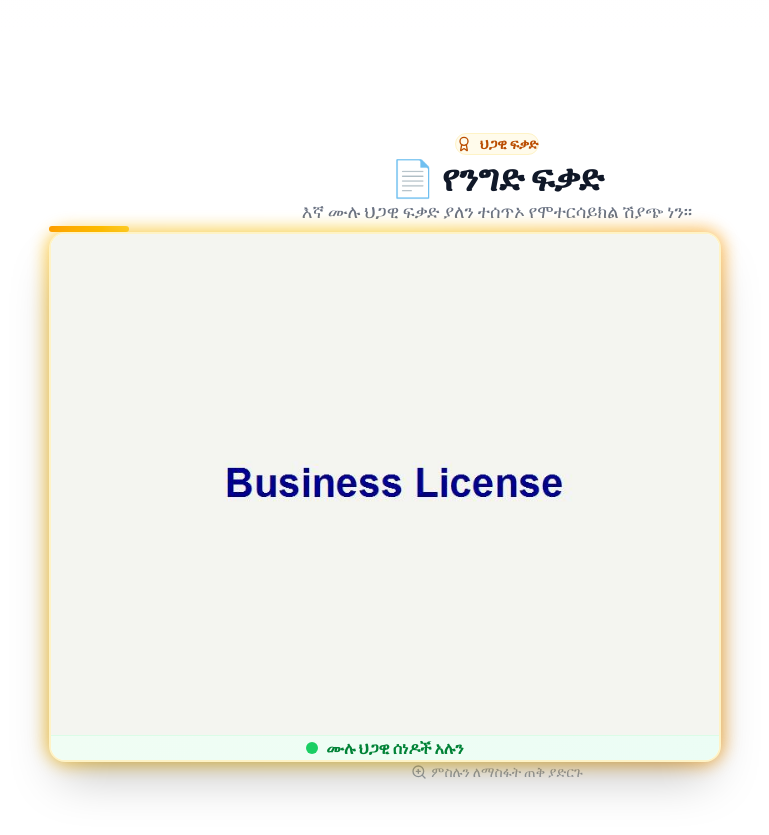
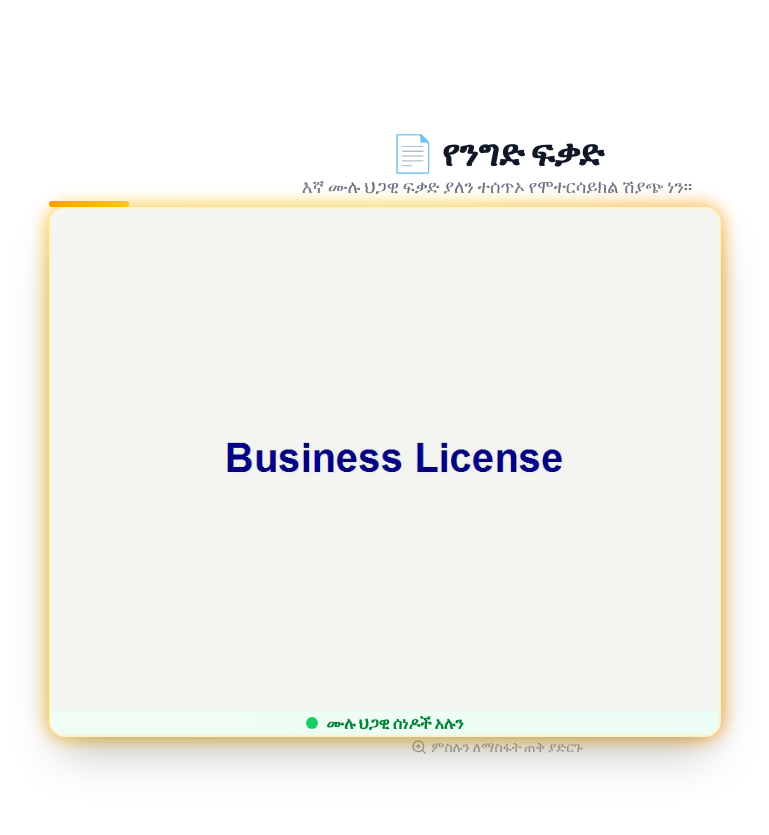
Before and after one commit to Shikur-Ebrahim/Motorcycle-Landing-Page-, a Next.js app: page / in a window 1280 px wide. Shown: the part 1820-2655 px from the top of the page, without its empty margins (15-784 px from the left). Built offline with nearby package versions, Linux system fonts and the light colour scheme.

Commit message:
Update LicenseSection: remove top badge and use standard img tag for perfect visibility

```diff
--- a/src/components/LicenseSection.tsx
+++ b/src/components/LicenseSection.tsx
@@ -22,10 +22,7 @@ export default function LicenseSection() {
           transition={{ duration: 0.6 }}
           className="text-center mb-12"
         >
-          <div className="inline-flex items-center gap-2 bg-amber-50 border border-amber-100 text-amber-700 text-sm font-semibold px-4 py-2 rounded-full mb-4">
-            <Award className="w-4 h-4" />
-            ህጋዊ ፍቃድ
-          </div>
+
           <h2 className="text-3xl md:text-4xl font-black text-gray-900 mb-4">
             📄 የንግድ ፍቃድ
           </h2>
@@ -51,14 +48,11 @@ export default function LicenseSection() {
 
 
             {/* Image */}
-            <div className="relative w-full bg-slate-50 flex items-center justify-center p-2 md:p-4">
-              <Image
+            <div className="relative w-full bg-slate-50 flex items-center justify-center p-2 md:p-4 overflow-hidden">
+              <img
                 src="/license/license.jpg"
                 alt="Business License - የንግድ ፍቃድ"
-                width={800}
-                height={1131}
-                className="w-full h-auto object-contain transition-transform duration-500 group-hover:scale-105"
-                sizes="(max-width: 768px) 100vw, 672px"
+                className="w-full h-auto max-h-[85vh] object-contain transition-transform duration-500 group-hover:scale-105 shadow-sm"
                 loading="lazy"
               />
               {/* Hover overlay */}
```
